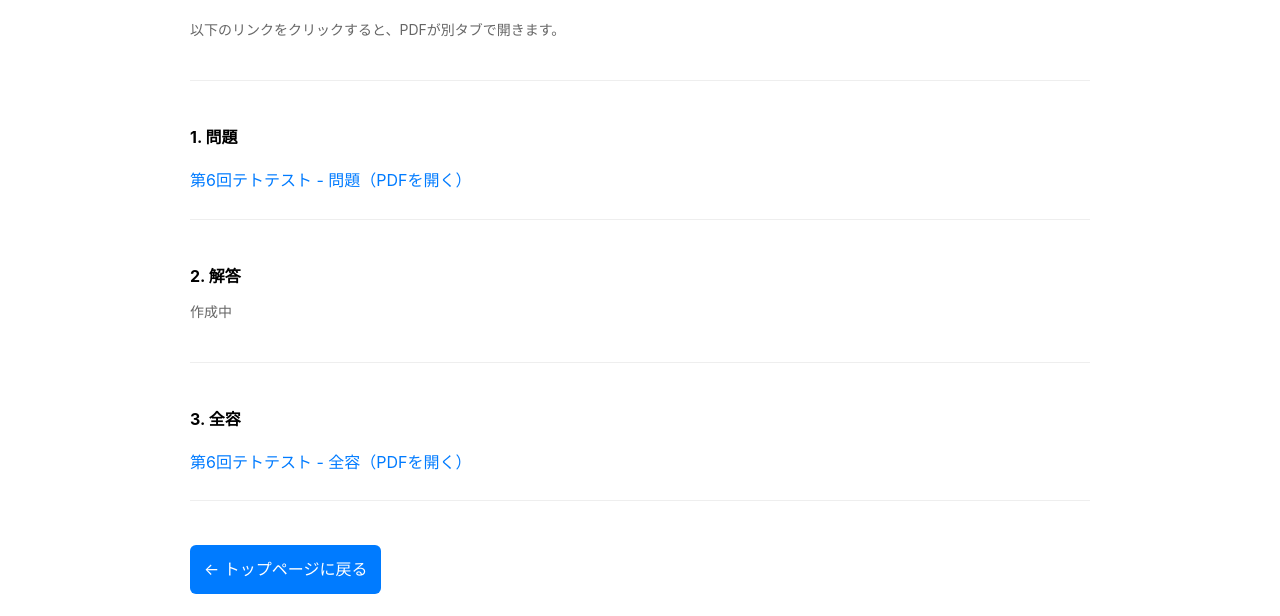
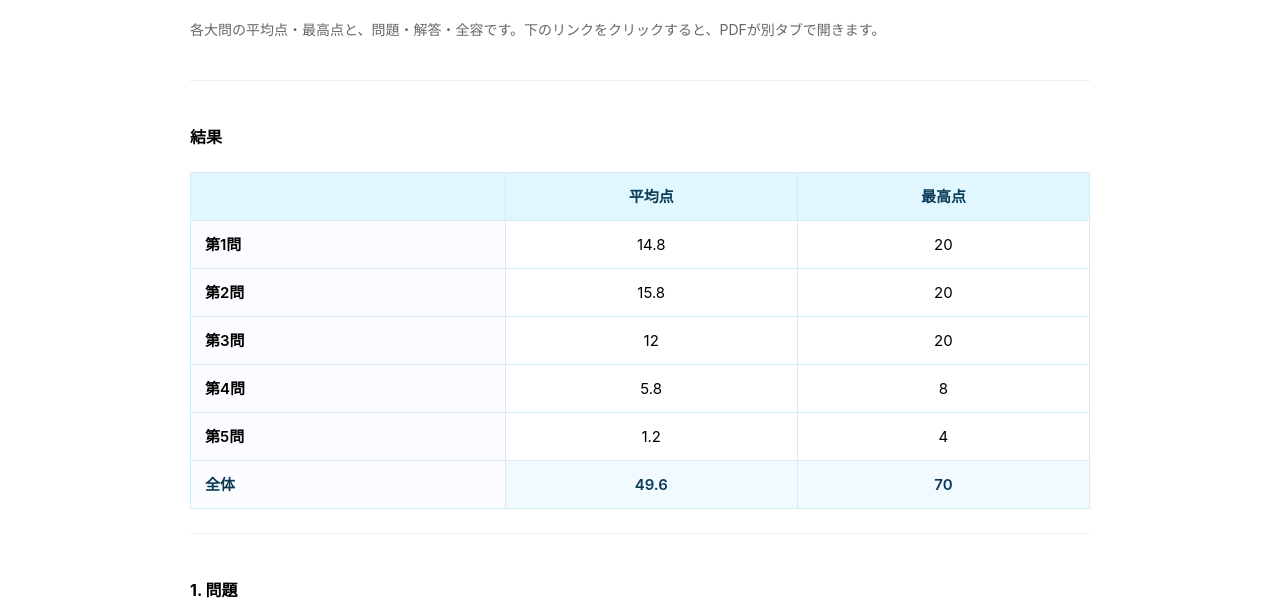
Before and after one commit to xishanben55-dotcom/TeToTe-test, a plain HTML site: page dai6.html in a window 1280 px wide. Shown: the part 151-767 px from the top of the page. Drawn offline with Linux system fonts and the light colour scheme.

Commit message:
Update dai6.html

```diff
--- a/dai6.html
+++ b/dai6.html
@@ -81,8 +81,53 @@
       margin-top: 12px;
       border-radius: 6px;
     }
+    /* 成績表のスタイル */
+    .table-wrap {
+      overflow-x: auto;
+    }
+    table.score-table {
+      width: 100%;
+      border-collapse: collapse;
+      margin-top: 12px;
+      font-size: 15px;
+      min-width: 320px;
+    }
+    table.score-table th,
+    table.score-table td {
+      border: 1px solid #d6eaf8;
+      padding: 10px 12px;
+    }
+    /* 一番上の行を薄い青色に */
+    table.score-table thead th {
+      background: #e1f7ff; /* 薄い青 */
+      color: #0a3b57;
+      font-weight: 600;
+      text-align: center;
+    }
+    table.score-table tbody td {
+      text-align: center;
+    }
+    /* 左列の見出し（行ラベル） */
+    table.score-table tbody th {
+      text-align: left;
+      background: #fafcff;
+      font-weight: 600;
+      width: 35%;
+      padding-left: 14px;
+    }
+    table.score-table tbody tr:last-child {
+      background: #f0faff;
+      color: #0a3b57;
+      font-weight: 600;
+    }
     @media (max-width: 600px) {
       .pdf-frame { height: 400px; }
+      table.score-table thead th,
+      table.score-table tbody th,
+      table.score-table td {
+        padding: 8px;
+        font-size: 14px;
+      }
     }
   </style>
 </head>
@@ -95,7 +140,54 @@
   <main>
     <section>
       <h2>第6回テトテスト</h2>
-      <p class="notes">以下のリンクをクリックすると、PDFが別タブで開きます。</p>
+      <p class="notes">各大問の平均点・最高点と、問題・解答・全容です。下のリンクをクリックすると、PDFが別タブで開きます。</p>
+    </section>
+
+    <section>
+      <h3>結果</h3>
+      <div class="table-wrap">
+        <table class="score-table" aria-label="成績表（平均点・最高点）">
+          <thead>
+            <tr>
+              <th></th>
+              <th>平均点</th>
+              <th>最高点</th>
+            </tr>
+          </thead>
+          <tbody>
+            <tr>
+              <th scope="row">第1問</th>
+              <td>14.8</td>
+              <td>20</td>
+            </tr>
+            <tr>
+              <th scope="row">第2問</th>
+              <td>15.8</td>
+              <td>20</td>
+            </tr>
+            <tr>
+              <th scope="row">第3問</th>
+              <td>12</td>
+              <td>20</td>
+            </tr>
+            <tr>
+              <th scope="row">第4問</th>
+              <td>5.8</td>
+              <td>8</td>
+            </tr>
+            <tr>
+              <th scope="row">第5問</th>
+              <td>1.2</td>
+              <td>4</td>
+            </tr>
+            <tr>
+              <th scope="row">全体</th>
+              <td>49.6</td>
+              <td>70</td>
+            </tr>
+          </tbody>
+        </table>
+      </div>
     </section>
 
     <section>
```
